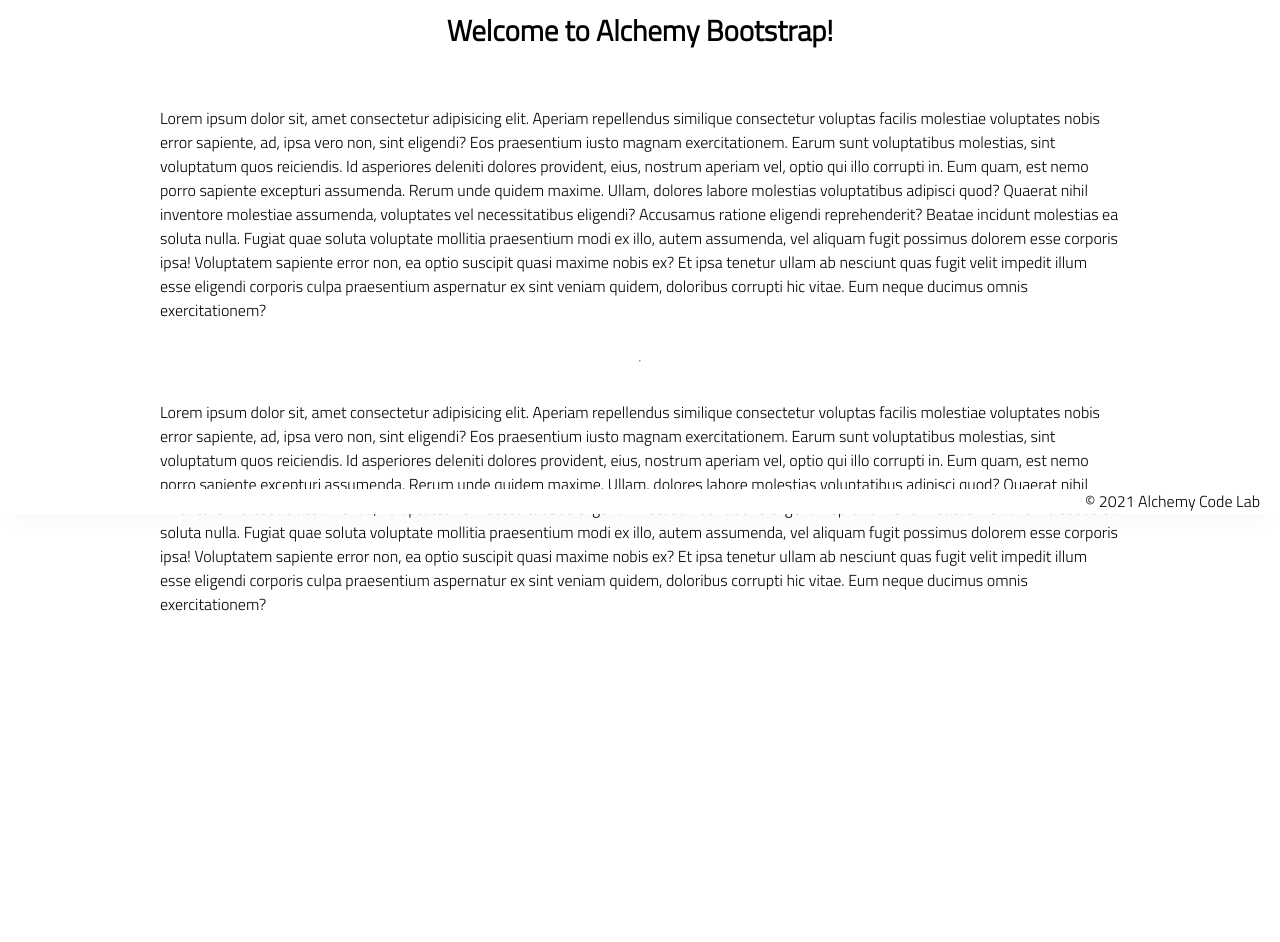
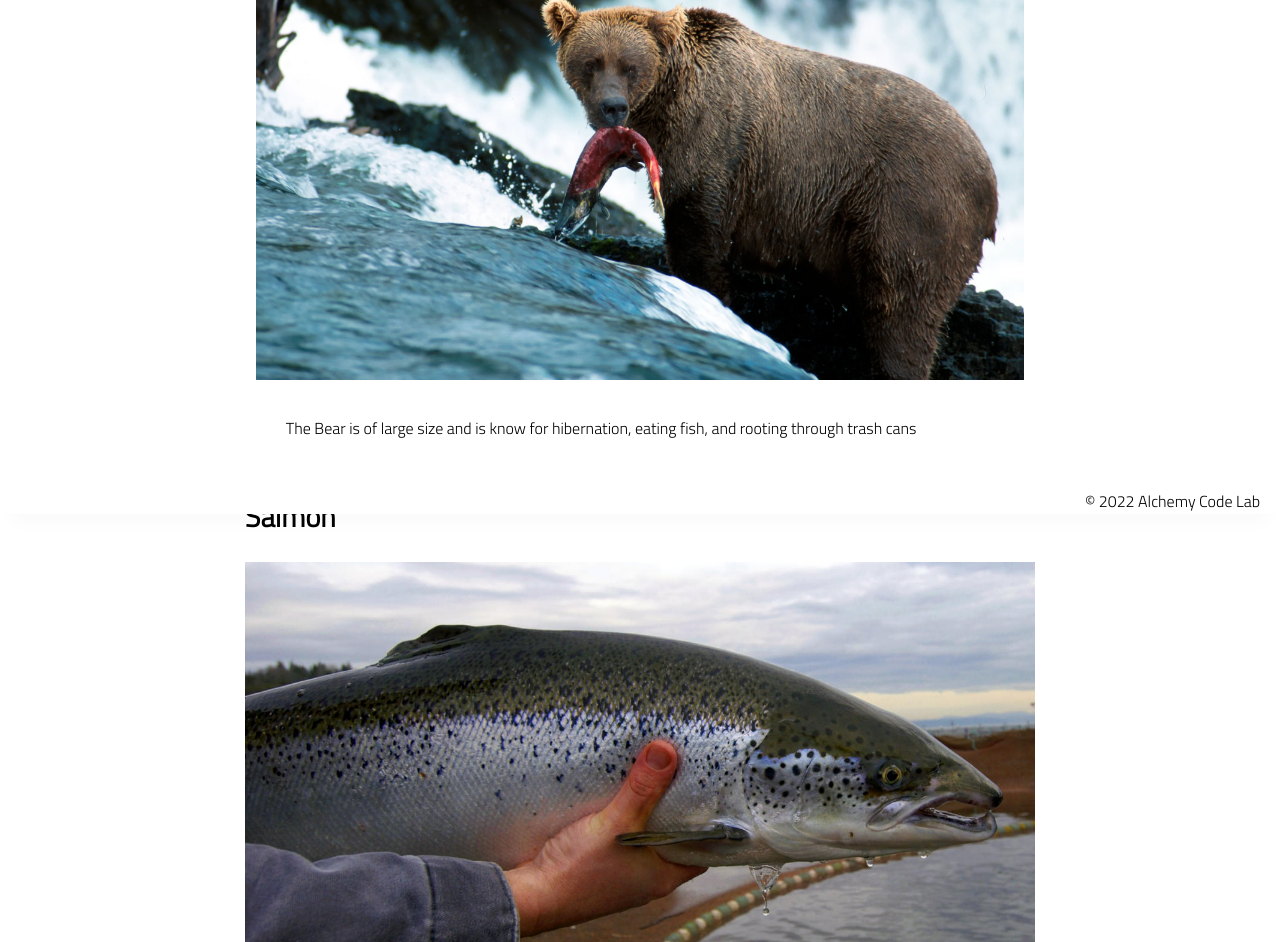
Before and after one commit to morganharmon/scratch-list-detail, a plain HTML site: page index.html in a window 1280 px wide. Shown: the part 286-1228 px from the top of the page. Before the commit the page ends 994 px from the top, so only its background shows below. Drawn offline with Linux system fonts and the light colour scheme.

Commit message:
copy renderAnimal function, test, and animals array from import-display-list repo. Test works.

```diff
--- /dev/null
+++ b/animaldata.js
@@ -0,0 +1,17 @@
+export const animals = [
+    { type: 'Bear',
+        id: '1',
+        size: 'large',
+        image: './assets/bear.webp',
+        behaviors: ['hibernation', ' eating fish', ' and rooting through trash cans'] },
+    { type: 'Salmon',
+        id: '2',
+        size: 'small',
+        image: './assets/salmon.webp',
+        behaviors: ['swimming upstream', ' living in schools', ' and being eaten by bears'] },
+    { type: 'Human',
+        id: '3',
+        size: 'medium',
+        image: './assets/human.webp',
+        behaviors: ['abstract reasoning', ' killing all other animals', ' and playing chess'] }
+];
--- /dev/null
+++ b/animals/animals.js
@@ -0,0 +1 @@
+import { animals } from '../animaldata.js';
--- a/app.js
+++ b/app.js
@@ -1,8 +1,16 @@
 // import functions and grab DOM elements
+import { animals } from './animaldata.js';
+import { findById } from './utils.js';
+import { renderAnimal } from './utils.js';
 
+const animalsSec = document.getElementById('animals');
 // let state
 
 // set event listeners
   // get user input
   // use user input to update state
   // update DOM to reflect the new state
+
+for (let animal of animals) {
+    animalsSec.append(renderAnimal(animal));
+}
--- a/index.html
+++ b/index.html
@@ -13,58 +13,15 @@
 </head>
 
 <body>
-    <header>
-        <div class="gutter-right logo">
-            <img src="./assets/big-logo.png" />
-        </div>
-    </header>
     <main>
-        <section class="main-section">
-            <img class="main-logo" src="./assets/alchemy-logo.png" />
-            <h2>
-                Welcome to Alchemy Bootstrap!
-            </h2>
+        <section id="animals"></section>
+        <!-- <div id="bear"><a href="./animals/index.html?id=1"><img src="./assets/bear.webp"></a></div>
+        <div id="salmon"></div>
+        <div id="human"></div> -->
 
-            <p>
-                Lorem ipsum dolor sit, amet consectetur adipisicing elit. Aperiam repellendus similique consectetur
-                voluptas facilis molestiae voluptates nobis error sapiente, ad, ipsa vero non, sint eligendi? Eos
-                praesentium iusto magnam exercitationem.
-                Earum sunt voluptatibus molestias, sint voluptatum quos reiciendis. Id asperiores deleniti dolores
-                provident, eius, nostrum aperiam vel, optio qui illo corrupti in. Eum quam, est nemo porro sapiente
-                excepturi assumenda.
-                Rerum unde quidem maxime. Ullam, dolores labore molestias voluptatibus adipisci quod? Quaerat nihil
-                inventore molestiae assumenda, voluptates vel necessitatibus eligendi? Accusamus ratione eligendi
-                reprehenderit? Beatae incidunt molestias ea soluta nulla.
-                Fugiat quae soluta voluptate mollitia praesentium modi ex illo, autem assumenda, vel aliquam fugit
-                possimus dolorem esse corporis ipsa! Voluptatem sapiente error non, ea optio suscipit quasi maxime nobis
-                ex?
-                Et ipsa tenetur ullam ab nesciunt quas fugit velit impedit illum esse eligendi corporis culpa
-                praesentium aspernatur ex sint veniam quidem, doloribus corrupti hic vitae. Eum neque ducimus omnis
-                exercitationem?
-            </p>
-            <hr />
-            <p>
-                Lorem ipsum dolor sit, amet consectetur adipisicing elit. Aperiam repellendus similique consectetur
-                voluptas facilis molestiae voluptates nobis error sapiente, ad, ipsa vero non, sint eligendi? Eos
-                praesentium iusto magnam exercitationem.
-                Earum sunt voluptatibus molestias, sint voluptatum quos reiciendis. Id asperiores deleniti dolores
-                provident, eius, nostrum aperiam vel, optio qui illo corrupti in. Eum quam, est nemo porro sapiente
-                excepturi assumenda.
-                Rerum unde quidem maxime. Ullam, dolores labore molestias voluptatibus adipisci quod? Quaerat nihil
-                inventore molestiae assumenda, voluptates vel necessitatibus eligendi? Accusamus ratione eligendi
-                reprehenderit? Beatae incidunt molestias ea soluta nulla.
-                Fugiat quae soluta voluptate mollitia praesentium modi ex illo, autem assumenda, vel aliquam fugit
-                possimus dolorem esse corporis ipsa! Voluptatem sapiente error non, ea optio suscipit quasi maxime nobis
-                ex?
-                Et ipsa tenetur ullam ab nesciunt quas fugit velit impedit illum esse eligendi corporis culpa
-                praesentium aspernatur ex sint veniam quidem, doloribus corrupti hic vitae. Eum neque ducimus omnis
-                exercitationem?
-            </p>
-
-        </section>
     </main>
     <footer>
-        <div class="copy gutter-right">&copy; 2021 Alchemy Code Lab</div>
+        <div class="copy gutter-right">&copy; 2022 Alchemy Code Lab</div>
     </footer>
 
     <script type="module" src="./app.js"></script>
--- a/styles/home.css
+++ b/styles/home.css
@@ -1 +1,5 @@
 /* add home page styles here */
+
+img {
+    height: 512px;
+}
--- /dev/null
+++ b/utils.js
@@ -0,0 +1,18 @@
+export function findById(id, data) {
+    return data.find((item) => item.id === id);
+}
+
+export function renderAnimal(animal) {
+    const div = document.createElement('div');
+    div.classList.add('animal');
+    const h2 = document.createElement('h2');
+    h2.textContent = animal.type;
+    const p = document.createElement('p');
+    p.textContent = `The ${animal.type} is of ${animal.size} size and is know for ${animal.behaviors}`;
+    const img = document.createElement('img');
+    img.src = animal.image;
+    img.alt = 'animal';
+
+    div.append(h2, img, p);
+    return div;
+}
```
Also changed, not shown: animals/index.html (added, +13 -0 lines), test/tests.js (+30 -0 lines), assets/bear.webp (added), assets/human.webp (added), assets/salmon.webp (added).
